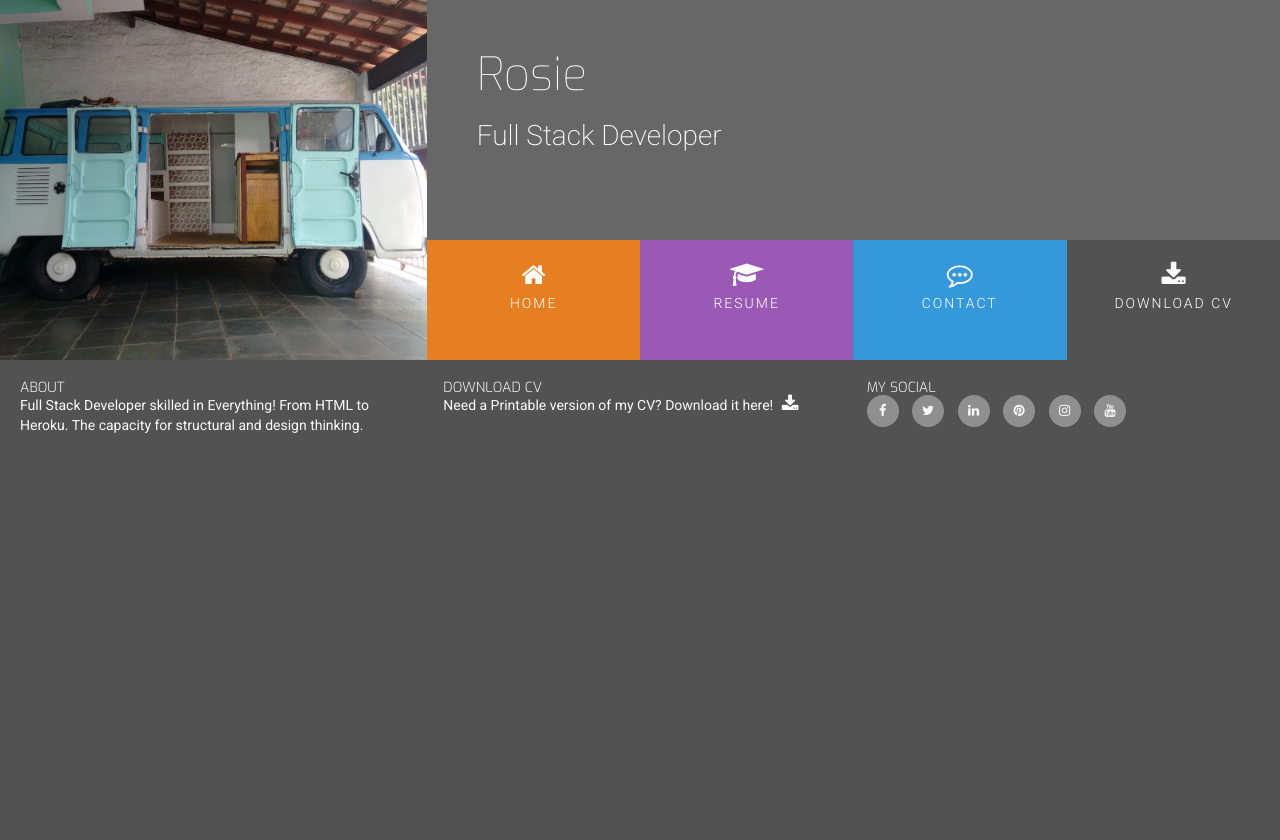
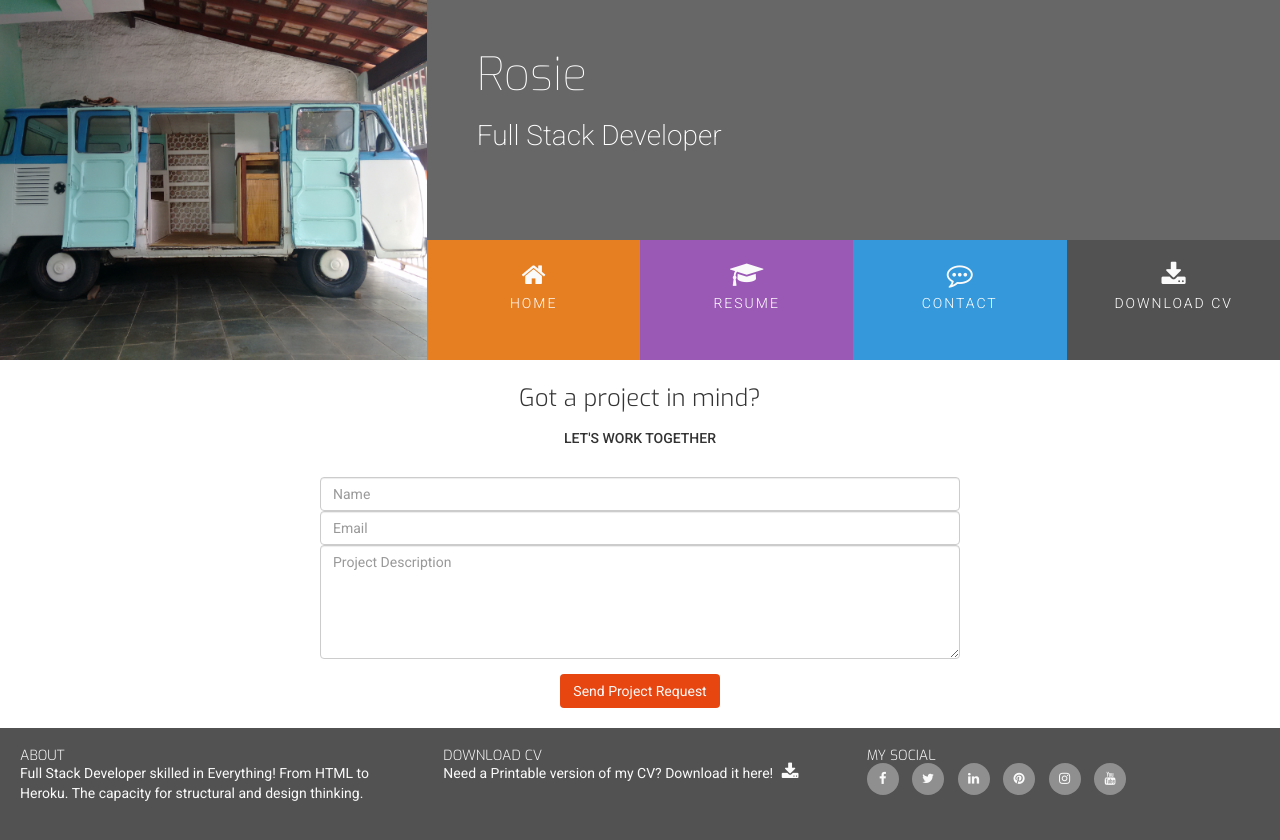
Before and after one commit to adam-omah/mini-project-putting-it-all-together, a plain HTML site: page contact.html in a window 1280 px wide. Before the commit the page ends 800 px from the top, so only its background shows below. Drawn offline with nearby package versions, Linux system fonts and the light colour scheme.

Commit message:
Finished Project walkthrough

```diff
--- a/assests/css/main.css
+++ b/assests/css/main.css
@@ -39,6 +39,10 @@ body {
 
 .bg-color-work-history {
     background-color: #9b59b6;
+}
+
+.bg-color-contact {
+    background-color: #fff;
 }
 
 /*------------/Colours-----------*/
@@ -355,6 +359,29 @@ footer .cv-pdf i:hover {
 
 /*------------/Work History-----------*/
 
+/*------------Contact-----------*/
+
+.contact-heading {
+    font-family: "Exo", sans-serif;
+    font-weight: 300;
+    margin-top: 25px;
+    margin-bottom: 20px;
+}
+
+.center-form {
+    padding-top: 10px;
+    margin: 0 auto;
+    max-width: 70%;
+}
+
+button[type="submit"] {
+    margin-top: 15px;
+    margin-bottom: 20px;
+    background-color: #e84610;
+    color:#fafafa;
+}
+
+/*------------/Contact-----------*/
 
 /*------------Media Quieries-----------*/
 
@@ -364,6 +391,12 @@ footer .cv-pdf i:hover {
     float:none;
     display: table-cell;
 }
+.center-form {
+    padding-top: 30px;
+    min-height: 240px;
+    margin: 0 auto;
+    max-width: 50%;
+}
 }
 
 /*------------/Media Quieries-----------*/
--- a/contact.html
+++ b/contact.html
@@ -9,7 +9,7 @@
     <link rel="stylesheet" href="https://maxcdn.bootstrapcdn.com/font-awesome/4.7.0/css/font-awesome.min.css" type="text/css" />
     <link rel="stylesheet" href="https://cdnjs.cloudflare.com/ajax/libs/hover.css/2.1.1/css/hover-min.css" type="text/css" />
     <link rel="stylesheet" href="/assests/css/main.css" type="text/css" />
-    <title>Document</title>
+    <title>Contact</title>
 </head>
 
 <body>
@@ -37,30 +37,46 @@
                             <a href="contact.html" class="hvr-sweep-to-bottom"><i class="fa fa-commenting-o" aria-hidden="true"></i><span>Contact</span></a>
                         </li>
                         <li class="col-xs-6 col-sm-3 ul-menu-color-cv menu-item">
-                            <a href="#" class="hvr-sweep-to-bottom"><i class="fa fa-download" aria-hidden="true"></i><span>Download CV</span></a>
+                            <a href="/assests/cv/Adam O'Mahony CV.pdf" class="hvr-sweep-to-bottom" target="_blank"><i class="fa fa-download" aria-hidden="true"></i><span>Download CV</span></a>
                         </li>
                     </ul>
                 </div>
             </div>
         </div>
     </header>
-    <section>
-
+    <section class="container-fluid">
+        <div class="row bg-color-contact">
+            <div>
+                <h3 class="contact-heading text-center">
+                    Got a project in mind?
+                </h3>
+                <h5 class="uppercase text-center">
+                    Let's work together
+                </h5>
+            </div>
+            <div class="center-form">
+                <form>
+                    <input type="text" name="name" class="form-control" id="fullname" placeholder="Name" required/>
+                    <input type="text" name="emailaddress" class="form-control" id="emailaddress" placeholder="Email" required/>
+                    <textarea rows="5" name="projectsummary" class="form-control" id="projectsummary" placeholder="Project Description" required></textarea>
+                    <button type="submit" class="btn btn-secondary center-block">Send Project Request</button>
+                </form>
+            </div>
+        </div>
     </section>
     <footer class="container-fuild">
         <div id="footer-details" class="row">
             <div class="col-xs-12 col-md-4">
                 <h5 class="uppercase general-sub">About</h5>
                 <p class="inline-block">
-                    Full Stack Developer skilled in Everything! From HTML to Heroku.
-                    The capacity for structural and design thinking.
+                    Full Stack Developer skilled in Everything! From HTML to Heroku. The capacity for structural and design thinking.
                 </p>
             </div>
             <div class="col-xs-12 col-md-4">
                 <h5 class="uppercase general-sub">Download CV</h5>
                 <p class="inline-block">
                     Need a Printable version of my CV? Download it here!
-                    <a href="#" class="cv-pdf"><i class="fa fa-download" aria-hidden="true"></i></a>
+                    <a href="/assests/cv/Adam O'Mahony CV.pdf" class="cv-pdf" target="_blank"><i class="fa fa-download" aria-hidden="true"></i></a>
                 </p>
 
             </div>
```
Also changed, not shown: index.html (+3 -3 lines), resume.html (+4 -4 lines), 1 other file.
